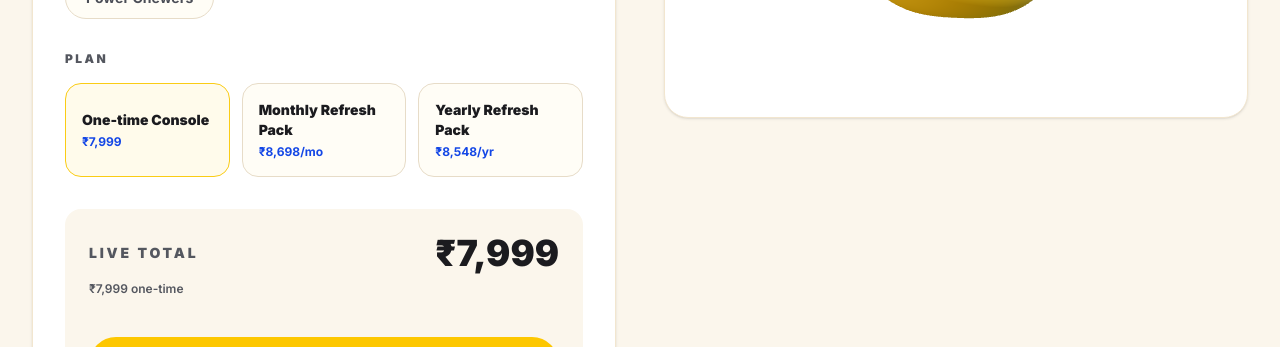
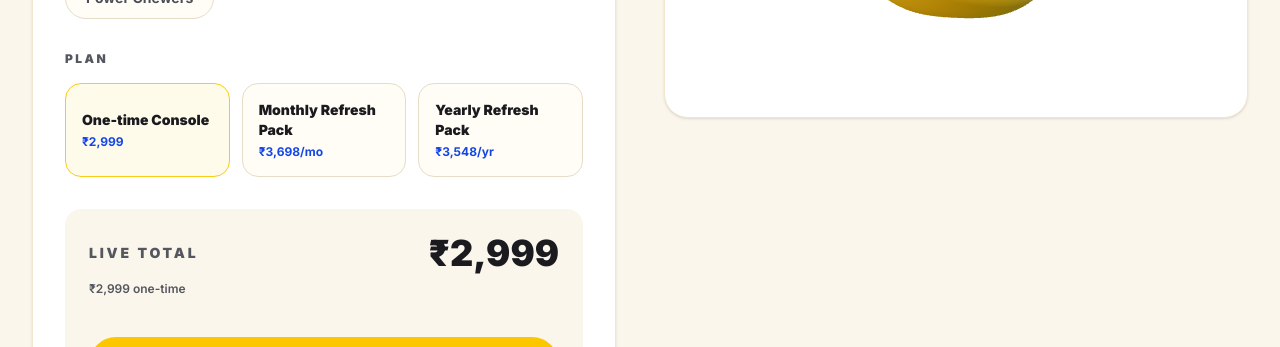
Before and after one commit to Shakthivanilla/082it187-hwa-hackathon, a Next.js app: page / in a window 1280 px wide. Shown: the part 9380-9727 px from the top of the page. Built offline with nearby package versions, Linux system fonts and the light colour scheme; no server answers.

Commit message:
Fix: console price updated to INR 2,999

```diff
--- a/components/sections/BuildYourForageGrid.tsx
+++ b/components/sections/BuildYourForageGrid.tsx
@@ -7,7 +7,7 @@ import { BoneIcon } from "@/components/icons";
 import { useRouter } from "next/navigation";
 import { useForageGrid } from "@/lib/store";
 
-const CONSOLE_PRICE = 7999;
+const CONSOLE_PRICE = 2999;
 const MONTHLY_REFRESH = 699;
 const YEARLY_REFRESH = 549;
 
```
